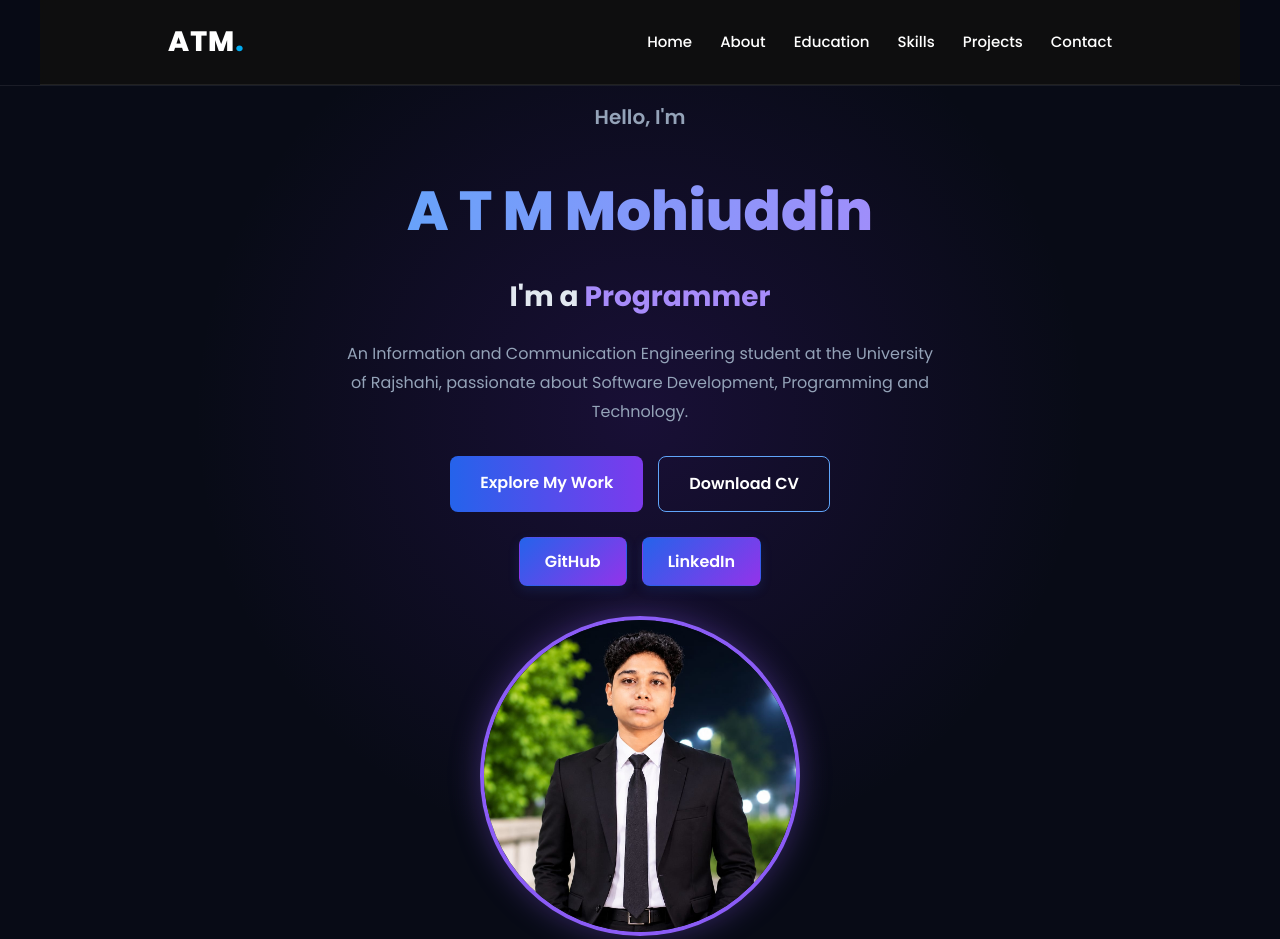
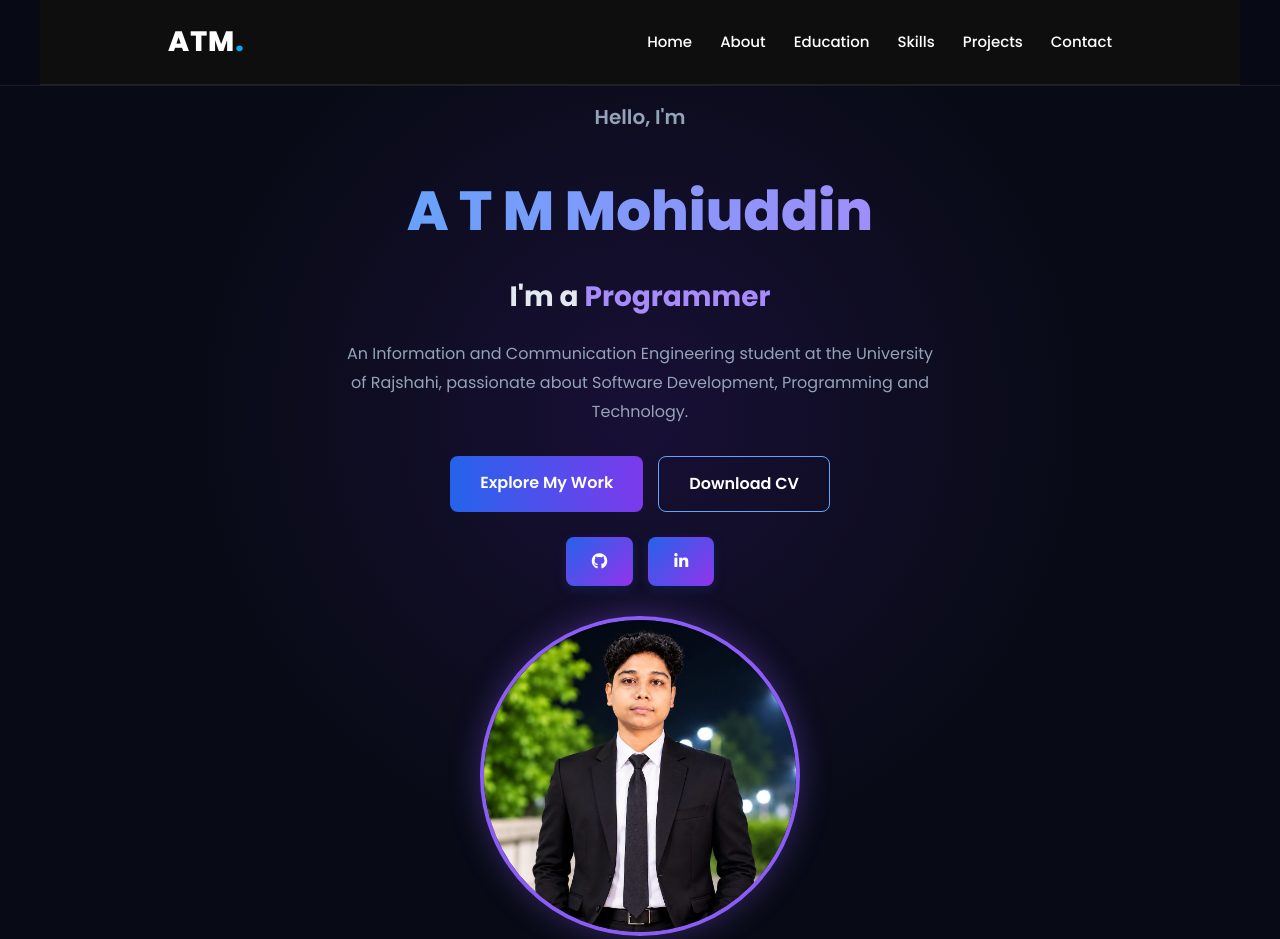
Before and after one commit to mohiuddin-codes/My-Portfolio, a plain HTML site: page index.html in a window 1280 px wide. Shown: the top 939 px of the page. Drawn offline with nearby package versions, Linux system fonts and the light colour scheme.

Commit message:
Add social media icons

```diff
--- a/index.html
+++ b/index.html
@@ -5,6 +5,8 @@
 <head>
     <meta charset="UTF-8">
     <meta name="viewport" content="width=device-width, initial-scale=1.0">
+    <link rel="stylesheet"
+href="https://cdnjs.cloudflare.com/ajax/libs/font-awesome/6.5.2/css/all.min.css">
 
     <!-- SEO Meta Tags -->
     <meta name="description" content="A T M Mohiuddin is an aspiring Full Stack Developer. Explore my portfolio, technical skills, projects and contact information.">
@@ -86,18 +88,21 @@
 
         </div>
 
+
 <div class="social-links">
 
     <a href="https://github.com/mohiuddin-codes"
        target="_blank"
-               rel="noopener noreferrer">
-                GitHub
+       rel="noopener noreferrer"
+       aria-label="GitHub">
+        <i class="fa-brands fa-github"></i>
     </a>
 
     <a href="https://www.linkedin.com/in/atm-mohiuddin/"
        target="_blank"
-               rel="noopener noreferrer">
-                LinkedIn
+       rel="noopener noreferrer"
+       aria-label="LinkedIn">
+         <i class="fa-brands fa-linkedin-in"></i>
     </a>
 
 </div>
```
Lines whose indentation alone changed are shown as unchanged.
